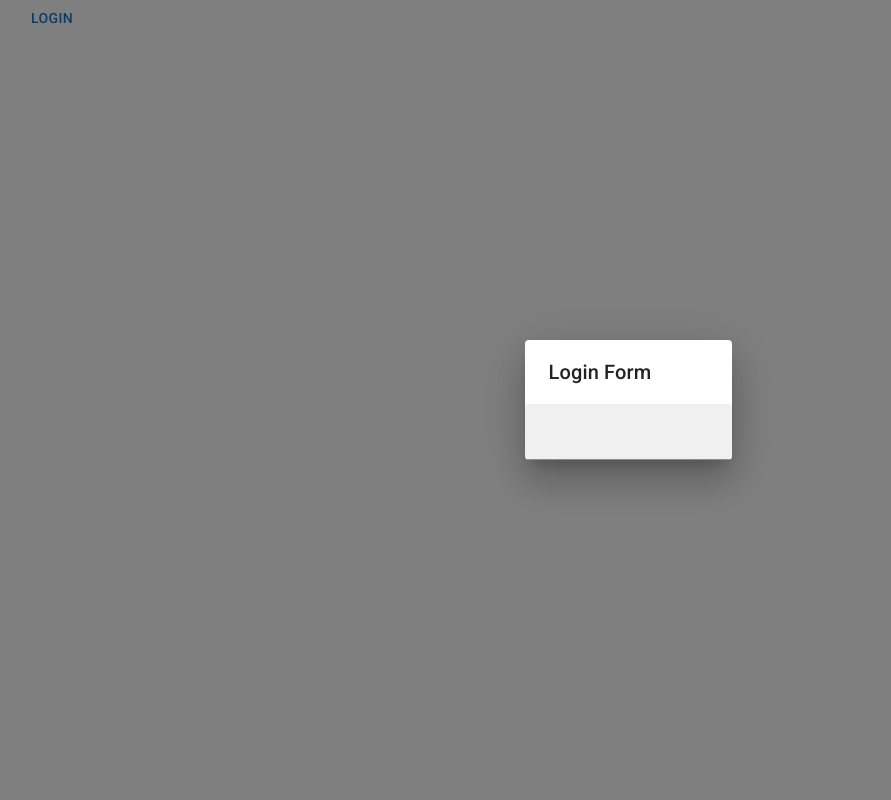
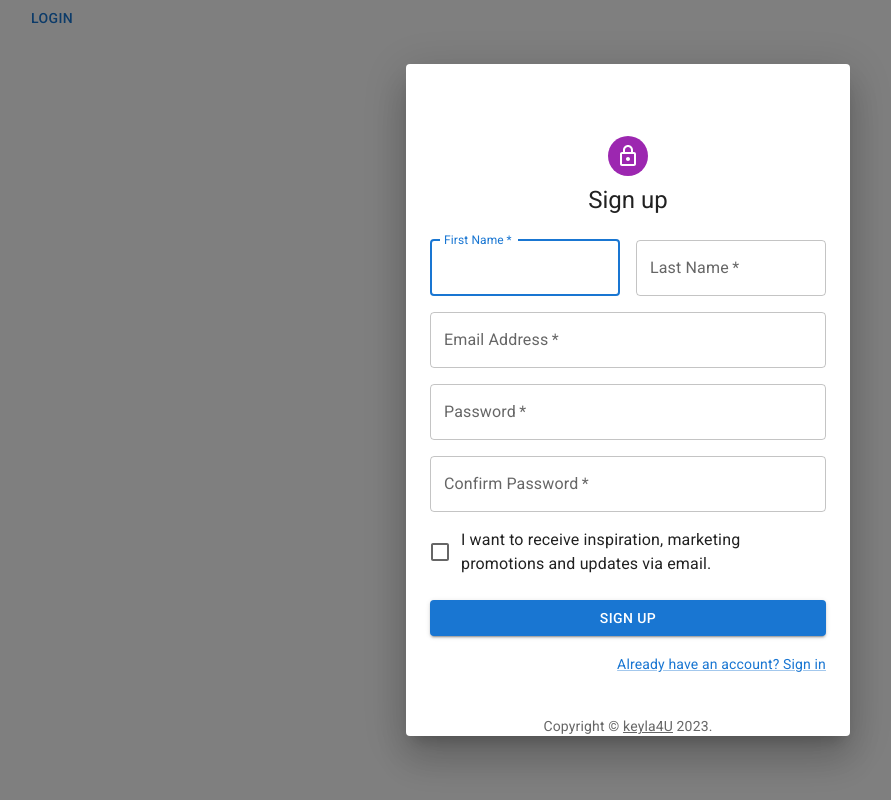
Before and after one commit to tykealy/Keyla4U-client, a Next.js app: page / in a window 1280 px wide. Both pictures are taken after a click on the button "LOGIN". Shown: the whole page, without its empty margins (12-903 px from the left). Built offline with nearby package versions, Linux system fonts and the light colour scheme.

Commit message:
close #3 finished login form

```diff
--- a/components/parent/login-dialog.jsx
+++ b/components/parent/LoginDialog.jsx
@@ -1,18 +1,22 @@
 import { Dialog, DialogTitle, TextField } from "@mui/material";
 import PropTypes from "prop-types";
-export default function LoginDialog(Props) {
-  const { onClose, open } = Props;
+import SignInForm from "../presentation/SignInForm";
+const LoginDialog = (props) => {
+  const { onClose, open, title, pl } = props;
   return (
     <div style={{}}>
       <Dialog onClose={onClose} open={open}>
-        <DialogTitle>Login Form</DialogTitle>
-        <TextField variant="filled"></TextField>
+        <SignInForm />
       </Dialog>
     </div>
   );
-}
+};
 
 LoginDialog.propTypes = {
   onClose: PropTypes.func.isRequired,
   open: PropTypes.bool.isRequired,
+  title: PropTypes.string.isRequired,
+  pl: PropTypes.string,
 };
+
+export default LoginDialog;
--- /dev/null
+++ b/components/parent/RegisterDialog.jsx
@@ -0,0 +1,22 @@
+import { Dialog, DialogTitle, TextField } from "@mui/material";
+import PropTypes from "prop-types";
+import SignUp from "../presentation/SignUpForm";
+const RegisterDialog = (props) => {
+  const { onClose, open, title, pl } = props;
+  return (
+    <div style={{}}>
+      <Dialog onClose={onClose} open={open}>
+        <SignUp />
+      </Dialog>
+    </div>
+  );
+};
+
+RegisterDialog.propTypes = {
+  onClose: PropTypes.func.isRequired,
+  open: PropTypes.bool.isRequired,
+  title: PropTypes.string.isRequired,
+  pl: PropTypes.string,
+};
+
+export default RegisterDialog;
--- /dev/null
+++ b/components/presentation/SignInForm.jsx
@@ -0,0 +1,120 @@
+import * as React from "react";
+import Avatar from "@mui/material/Avatar";
+import Button from "@mui/material/Button";
+import CssBaseline from "@mui/material/CssBaseline";
+import TextField from "@mui/material/TextField";
+import FormControlLabel from "@mui/material/FormControlLabel";
+import Checkbox from "@mui/material/Checkbox";
+import Link from "@mui/material/Link";
+import Grid from "@mui/material/Grid";
+import Box from "@mui/material/Box";
+import LockOutlinedIcon from "@mui/icons-material/LockOutlined";
+import Typography from "@mui/material/Typography";
+import Container from "@mui/material/Container";
+import { createTheme, ThemeProvider } from "@mui/material/styles";
+
+function Copyright(props) {
+  return (
+    <Typography
+      variant="body2"
+      color="text.secondary"
+      align="center"
+      {...props}
+    >
+      {"Copyright © "}
+      <Link color="inherit" href="https://mui.com/">
+        Keyla4U
+      </Link>{" "}
+      {new Date().getFullYear()}
+      {"."}
+    </Typography>
+  );
+}
+
+const theme = createTheme();
+
+export default function SignInForm() {
+  const handleSubmit = (event) => {
+    event.preventDefault();
+    const data = new FormData(event.currentTarget);
+    console.log({
+      email: data.get("email"),
+      password: data.get("password"),
+    });
+  };
+
+  return (
+    <ThemeProvider theme={theme}>
+      <Container component="main" maxWidth="xs">
+        <CssBaseline />
+        <Box
+          sx={{
+            marginTop: 8,
+            display: "flex",
+            flexDirection: "column",
+            alignItems: "center",
+          }}
+        >
+          <Avatar sx={{ m: 1, bgcolor: "secondary.main" }}>
+            <LockOutlinedIcon />
+          </Avatar>
+          <Typography component="h1" variant="h5">
+            Sign in
+          </Typography>
+          <Box
+            component="form"
+            onSubmit={handleSubmit}
+            noValidate
+            sx={{ mt: 1 }}
+          >
+            <TextField
+              margin="normal"
+              required
+              fullWidth
+              id="email"
+              label="Email Address"
+              name="email"
+              autoComplete="email"
+              autoFocus
+            />
+            <TextField
+              margin="normal"
+              required
+              fullWidth
+              name="password"
+              label="Password"
+              type="password"
+              id="password"
+              autoComplete="current-password"
+            />
+            <FormControlLabel
+              control={<Checkbox value="remember" color="primary" />}
+              label="Remember me"
+            />
+            <Button
+              type="submit"
+              fullWidth
+              variant="contained"
+              sx={{ mt: 3, mb: 2 }}
+            >
+              Sign In
+            </Button>
+            <Grid container>
+              <Grid item xs>
+                <Link href="#" variant="body2">
+                  Forgot password?
+                </Link>
+              </Grid>
+              <Grid item>
+                <Link href="#" variant="body2">
+                  {"Don't have an account? Sign Up"}
+                </Link>
+              </Grid>
+            </Grid>
+          </Box>
+        </Box>
+        <Copyright sx={{ mt: 8, mb: 4 }} />
+      </Container>
+    </ThemeProvider>
+  );
+}
--- /dev/null
+++ b/components/presentation/SignUpForm.jsx
@@ -0,0 +1,153 @@
+import * as React from "react";
+import Avatar from "@mui/material/Avatar";
+import Button from "@mui/material/Button";
+import CssBaseline from "@mui/material/CssBaseline";
+import TextField from "@mui/material/TextField";
+import FormControlLabel from "@mui/material/FormControlLabel";
+import Checkbox from "@mui/material/Checkbox";
+import Link from "@mui/material/Link";
+import Grid from "@mui/material/Grid";
+import Box from "@mui/material/Box";
+import LockOutlinedIcon from "@mui/icons-material/LockOutlined";
+import Typography from "@mui/material/Typography";
+import Container from "@mui/material/Container";
+import { createTheme, ThemeProvider } from "@mui/material/styles";
+
+function Copyright(props) {
+  return (
+    <Typography
+      variant="body2"
+      color="text.secondary"
+      align="center"
+      {...props}
+    >
+      {"Copyright © "}
+      <Link color="inherit" href="https://mui.com/">
+        keyla4U
+      </Link>{" "}
+      {new Date().getFullYear()}
+      {"."}
+    </Typography>
+  );
+}
+
+const theme = createTheme();
+
+export default function SignUp() {
+  const handleSubmit = (event) => {
+    event.preventDefault();
+    const data = new FormData(event.target);
+    const body = Object.fromEntries(data.entries());
+    console.log(body);
+    // console.log(data);
+  };
+
+  return (
+    <ThemeProvider theme={theme}>
+      <Container component="main" maxWidth="xs">
+        <CssBaseline />
+        <Box
+          sx={{
+            marginTop: 8,
+            display: "flex",
+            flexDirection: "column",
+            alignItems: "center",
+          }}
+        >
+          <Avatar sx={{ m: 1, bgcolor: "secondary.main" }}>
+            <LockOutlinedIcon />
+          </Avatar>
+          <Typography component="h1" variant="h5">
+            Sign up
+          </Typography>
+          <Box
+            component="form"
+            noValidate
+            onSubmit={handleSubmit}
+            sx={{ mt: 3 }}
+          >
+            <Grid container spacing={2}>
+              <Grid item xs={12} sm={6}>
+                <TextField
+                  autoComplete="given-name"
+                  name="first_name"
+                  required
+                  fullWidth
+                  id="firstName"
+                  label="First Name"
+                  autoFocus
+                />
+              </Grid>
+              <Grid item xs={12} sm={6}>
+                <TextField
+                  required
+                  fullWidth
+                  id="lastName"
+                  label="Last Name"
+                  name="last_name"
+                  autoComplete="family-name"
+                />
+              </Grid>
+              <Grid item xs={12}>
+                <TextField
+                  required
+                  fullWidth
+                  id="email"
+                  label="Email Address"
+                  name="email"
+                  autoComplete="email"
+                />
+              </Grid>
+              <Grid item xs={12}>
+                <TextField
+                  required
+                  fullWidth
+                  name="password"
+                  label="Password"
+                  type="password"
+                  id="password"
+                  autoComplete="new-password"
+                />
+              </Grid>
+              <Grid item xs={12}>
+                <TextField
+                  required
+                  fullWidth
+                  name="password_confirmation"
+                  label="Confirm Password"
+                  type="password"
+                  id="password_confirmation"
+                  autoComplete="new-password"
+                />
+              </Grid>
+              <Grid item xs={12}>
+                <FormControlLabel
+                  control={
+                    <Checkbox value="allowExtraEmails" color="primary" />
+                  }
+                  label="I want to receive inspiration, marketing promotions and updates via email."
+                />
+              </Grid>
+            </Grid>
+            <Button
+              type="submit"
+              fullWidth
+              variant="contained"
+              sx={{ mt: 3, mb: 2 }}
+            >
+              Sign Up
+            </Button>
+            <Grid container justifyContent="flex-end">
+              <Grid item>
+                <Link href="#" variant="body2">
+                  Already have an account? Sign in
+                </Link>
+              </Grid>
+            </Grid>
+          </Box>
+        </Box>
+        <Copyright sx={{ mt: 5 }} />
+      </Container>
+    </ThemeProvider>
+  );
+}
--- a/package.json
+++ b/package.json
@@ -15,6 +15,7 @@
     "@mui/icons-material": "^5.11.16",
     "@mui/material": "^5.12.2",
     "next": "13.3.1",
+    "props-type": "^1.0.1",
     "react": "18.2.0",
     "react-dom": "18.2.0"
   },
--- a/pages/_app.js
+++ b/pages/_app.jsx
@@ -3,7 +3,6 @@
 import "@fontsource/roboto/400.css";
 import "@fontsource/roboto/500.css";
 import "@fontsource/roboto/700.css";
-
 function MyApp({ Component, pageProps }) {
   return <Component {...pageProps} />;
 }
--- a/pages/index.js
+++ /dev/null
@@ -1,24 +0,0 @@
-import Head from "next/head";
-import Image from "next/image";
-import styles from "../styles/Home.module.css";
-import LoginDialog from "../components/parent/login-dialog";
-import React from "react";
-import { Button } from "@mui/material";
-export default function Home() {
-  const [open, setOpen] = React.useState(false);
-
-  function onClose() {
-    setOpen(false);
-  }
-  function handleLogin() {
-    setOpen(true);
-  }
-
-  return (
-    <div className={styles.container}>
-      <LoginDialog open={open} onClose={onClose} />
-
-      <Button onClick={handleLogin}>Login</Button>
-    </div>
-  );
-}
--- /dev/null
+++ b/pages/index.jsx
@@ -0,0 +1,28 @@
+import React from "react";
+import styles from "../styles/Home.module.css";
+import LoginDialog from "../components/parent/LoginDialog";
+import RegisterDialog from "../components/parent/RegisterDialog";
+import { Button } from "@mui/material";
+export default function Home() {
+  const [open, setOpen] = React.useState(false);
+
+  function onClose() {
+    setOpen(false);
+  }
+  function handleLogin() {
+    setOpen(true);
+  }
+
+  return (
+    <div className={styles.container}>
+      {/* <LoginDialog
+        open={open}
+        title="Login Form"
+        onClose={onClose}
+        pl="tykeaboyloy@gmail.com"
+      /> */}
+      <RegisterDialog open={open} title="Sign up Form" onClose={onClose} />
+      <Button onClick={handleLogin}>Login</Button>
+    </div>
+  );
+}
```
Also changed, not shown: styles/globals.css (line endings or trailing spaces), 1 other file (tests, documents, lock files or other folders).
